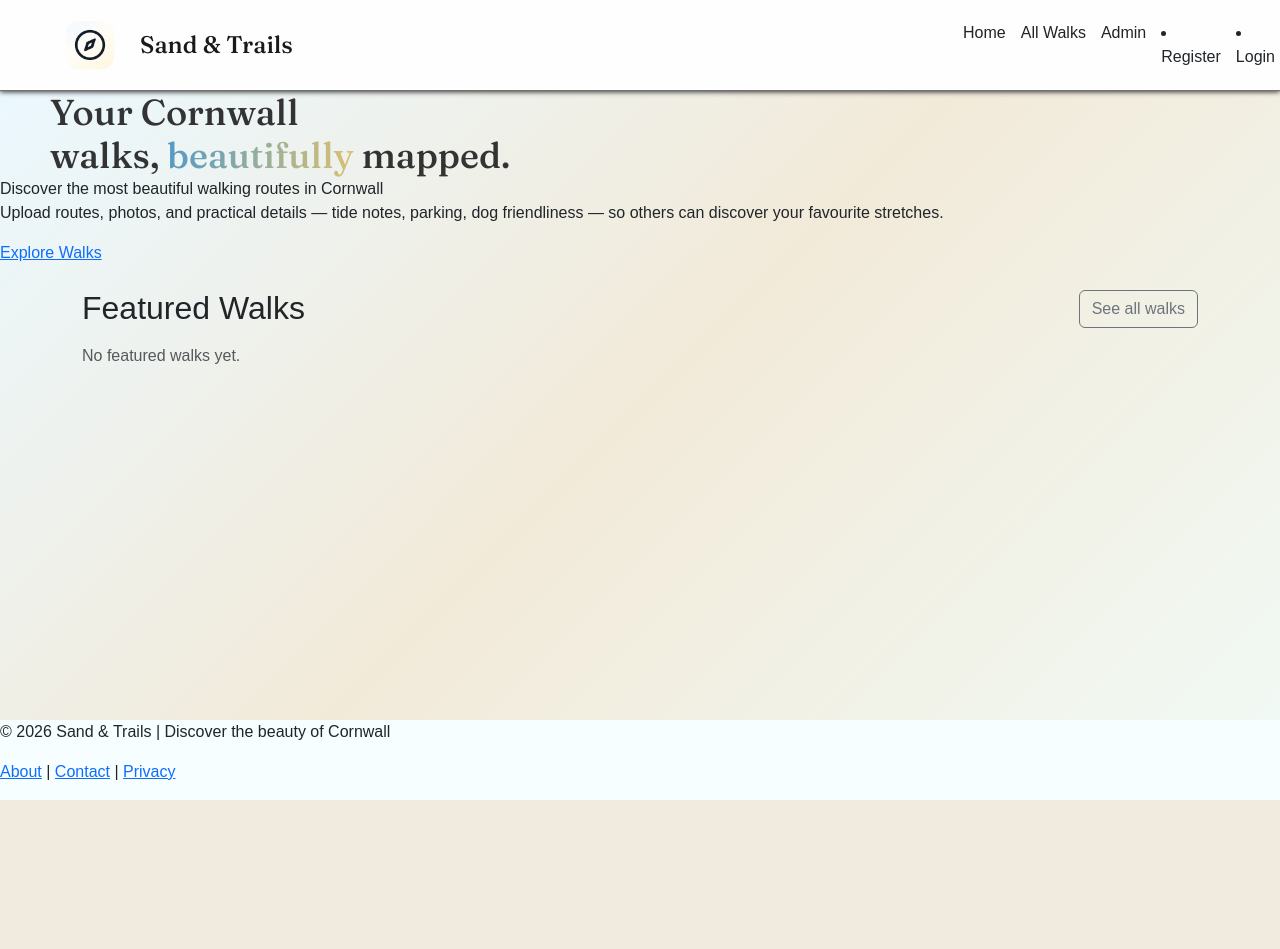
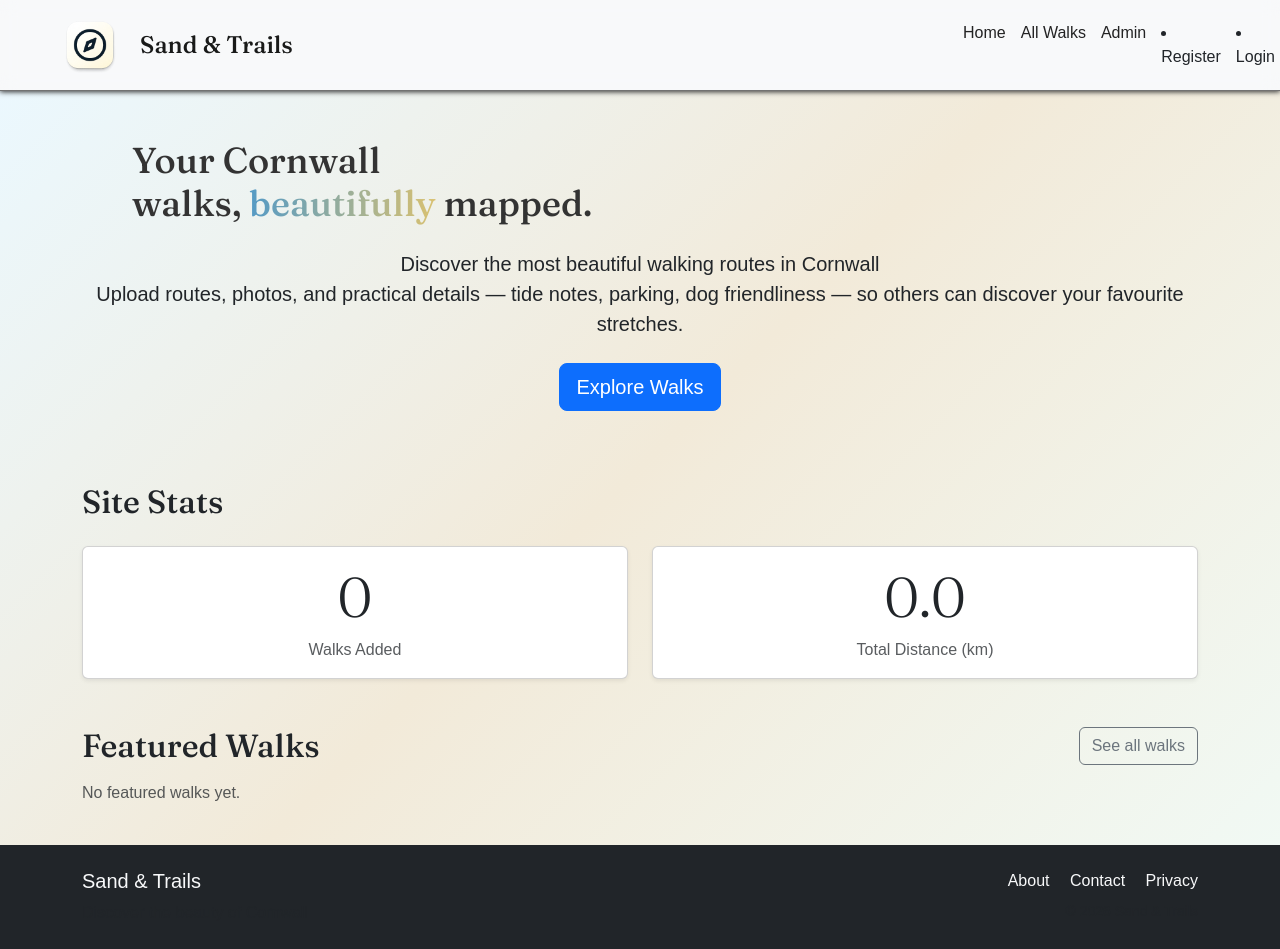
Before and after one commit to cal129/Cornwall_walk, a Django app: page / in a window 1280 px wide. Before the commit the page ends 800 px from the top, so only its background shows below. Run offline with Django 4.2, Linux system fonts and the light colour scheme; data that the repository does not hold is empty.

Commit message:
update style and slugs for urls

```diff
--- a/post_walk/static/post_walk/css/style.css
+++ b/post_walk/static/post_walk/css/style.css
@@ -9,7 +9,7 @@
 
 /* header styles */
 header {
-    background-color: rgba(255, 255, 255, 0.9);
+    background-color: rgba(255, 255, 255, 0.5);
     padding: 5px;
     padding-left: 50px;
     border-bottom: 1.2px solid #727272;
@@ -62,12 +62,18 @@ nav a {
     height: 100%;
 }
 
+h2, h3 {
+    font-family: 'Fraunces', serif;
+}
+
+
 html,
 body {
     height: 100%;
+    font-family: 'jakarta', sans-serif;
 }
 body {
-    font-family: Arial, sans-serif;
+    font-family: jakarta, sans-serif;
     display: flex;
     flex-direction: column;
     min-height: 100vh;
--- a/post_walk/templates/base.html
+++ b/post_walk/templates/base.html
@@ -26,6 +26,7 @@
         <!-- Header -->
         <header>
             <div>
+                <a href="/" style="text-decoration: none; color: inherit;">
                     <div>
                         <img
                             class="logo"
@@ -34,6 +35,7 @@
                         />
                         <h1>Sand & Trails</h1>
                     </div>
+                </a>
                 <nav>
                     <a href="/">Home</a>
                     <a href="{% url 'walk_list' %}">All Walks</a>
@@ -73,12 +75,23 @@
         <main>{% block content %} {% endblock %}</main>
 
         <!-- Footer -->
-        <footer>
-            <p>&copy; 2026 Sand & Trails | Discover the beauty of Cornwall</p>
-            <p>
-                <a href="#">About</a> | <a href="#">Contact</a> |
-                <a href="#">Privacy</a>
-            </p>
+        <footer class="bg-dark text-light py-4 mt-auto">
+            <div class="container">
+                <div class="row">
+                    <div class="col-md-6 text-center text-md-start mb-3 mb-md-0">
+                        <h5 class="mb-2">Sand & Trails</h5>
+                        <p class="mb-0 text-muted">Discover the beauty of Cornwall</p>
+                    </div>
+                    <div class="col-md-6 text-center text-md-end">
+                        <div class="mb-2">
+                            <a href="#" class="text-light text-decoration-none me-3">About</a>
+                            <a href="#" class="text-light text-decoration-none me-3">Contact</a>
+                            <a href="#" class="text-light text-decoration-none">Privacy</a>
+                        </div>
+                        <p class="mb-0 text-muted small">&copy; 2026 Sand & Trails</p>
+                    </div>
+                </div>
+            </div>
         </footer>
 
         {% block extra_js %}{% endblock %}
--- a/post_walk/templates/index.html
+++ b/post_walk/templates/index.html
@@ -4,19 +4,50 @@
 
 {% block content %}
     <div class="main-section" id="main-home">
-        <h1 class="hero-title">Your Cornwall<br> walks, <span class="accent-word">beautifully</span> mapped.</h1>
-        <p class="hero-sub">
+        <div class="container py-5 text-center">
+            <h1 class="hero-title mb-4">Your Cornwall<br> walks, <span class="accent-word">beautifully</span> mapped.</h1>
+            <p class="hero-sub lead mb-4">
                 Discover the most beautiful walking routes in Cornwall<br>
                 Upload routes, photos, and practical details — tide notes, parking, dog friendliness — so others can discover your favourite stretches.
             </p>
-        <a href="{% url 'walk_list' %}" class="btn-primary">
+            <a href="{% url 'walk_list' %}" class="btn btn-primary btn-lg">
                 Explore Walks
             </a>
+        </div>
 
+        <!-- Section to show total walks added and total distance on homepage -->
+
+<div class="container py-4">
+            <h2 class="mb-4">Site Stats</h2>
+            <div class="row g-4">
+                <div class="col-12 col-md-6">
+                    <div class="card shadow-sm">
+                        <div class="card-body text-center">
+                            <h3 class="display-4">{{ walk_count }}</h3>
+                            <p class="card-text text-muted">Walks Added</p>
+                        </div>
+                    </div>
+                </div>
+                <div class="col-12 col-md-6">
+                    <div class="card shadow-sm">
+                        <div class="card-body text-center">
+                            <h3 class="display-4">{{ total_distance|floatformat:1 }}</h3>
+                            <p class="card-text text-muted">Total Distance (km)</p>
+                        </div>
+                    </div>
+                </div>
+            </div>
+        </div>
+
+
+<!-- Section to show featured walks -->
           <div class="featured-section">
         <div class="container py-4">
             <div class="d-flex align-items-center justify-content-between flex-wrap gap-2 mb-3">
                 <h2 class="mb-0">Featured Walks</h2>
+                <div class="stats-section">
+
+    </div>
                 <a class="btn btn-outline-secondary" href="{% url 'walk_list' %}">See all walks</a>
             </div>
 
@@ -36,7 +67,7 @@
                                     <h3 class="card-title h5">{{ walk.title }}</h3>
                                     <p class="card-text text-muted small mb-3">{{ walk.location }}</p>
                                     <p class="card-text">{{ walk.description|striptags|truncatewords_html:16 }}</p>
-                                    <a class="btn btn-primary mt-auto" href="{% url 'walk_detail' walk.pk %}">View details</a>
+                                    <a class="btn btn-primary mt-auto" href="{% url 'walk_detail' walk.slug %}">View details</a>
                                 </div>
                             </div>
                         </div>
@@ -48,6 +79,13 @@
         </div>
     </div>
 
+
+    </div>
+
+
+
+
+
     </div>
 
 
--- a/post_walk/templates/walks/walk_list.html
+++ b/post_walk/templates/walks/walk_list.html
@@ -31,7 +31,7 @@
                                     <li><span class="fw-semibold">Duration:</span> {{ walk.time_hours }}h {{ walk.time_minutes }}m</li>
                                 </ul>
                                 <p class="card-text">{{ walk.description|striptags|truncatewords_html:20 }}</p>
-                                <a class="btn btn-primary mt-auto" href="{% url 'walk_detail' walk.pk %}">View details</a>
+                                <a class="btn btn-primary mt-auto" href="{% url 'walk_detail' walk.slug %}">View details</a>
                             </div>
                         </div>
                     </div>
--- a/post_walk/urls.py
+++ b/post_walk/urls.py
@@ -3,5 +3,5 @@ from . import views
 
 urlpatterns = [
     path('', views.walk_list, name='walk_list'),  # /walks/ → show all walks
-    path('<int:pk>/', views.walk_detail, name='walk_detail'),  # /walks/1/ → show walk #1
+    path('<slug:slug>/', views.walk_detail, name='walk_detail'),  # /walks/slug/ → show walk by slug
 ]
--- a/post_walk/views.py
+++ b/post_walk/views.py
@@ -1,3 +1,4 @@
+from django.db.models import Sum
 from django.shortcuts import render
 from .models import postwalk
 
@@ -9,12 +10,18 @@ def walk_list(request):
 
 
 # Show one walk's details
-def walk_detail(request, pk):
-    walk = postwalk.objects.get(pk=pk)  # Get walk by ID
+def walk_detail(request, slug):
+    walk = postwalk.objects.get(slug=slug)  # Get walk by slug
     return render(request, 'walks/walk_detail.html', {'walk': walk})
 
 
 # Home page
 def index(request):
     featured_walks = postwalk.objects.filter(featured=True).order_by('-date_added')[:3]
-    return render(request, 'index.html', {'featured_walks': featured_walks})
+    walk_count = postwalk.objects.count()  # Counts total walks
+    total_distance = postwalk.objects.aggregate(Sum('distance'))['distance__sum'] or 0  # Sums all distances
+    return render(request, 'index.html', {
+        'featured_walks': featured_walks,
+        'walk_count': walk_count,
+        'total_distance': total_distance
+    })
```
Also changed, not shown: post_walk/static/post_walk/images/logo.png. Lines whose indentation alone changed are shown as unchanged.
